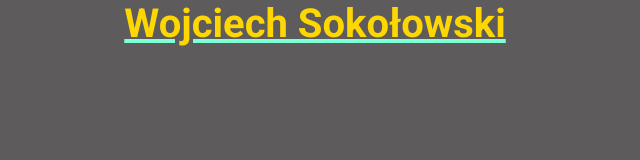
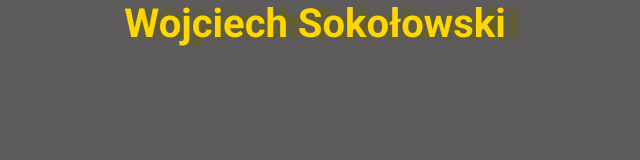
Before and after one commit to Sokulele/BSI1, a plain HTML site: page index.html in a window 1280 px wide. Shown: the whole page, without its empty margins (325-965 px from the left). Drawn offline with Linux system fonts and the light colour scheme.

Commit message:
Update style.css

```diff
--- a/css/style.css
+++ b/css/style.css
@@ -13,7 +13,6 @@ body {
 	font-size: 40px;
 	color: gold;
 	text-align: center;
-	text-decoration: underline;
-	text-decoration-color: aquamarine;
-	font-weight: bold;
+    font-weight:bold;
+	text-shadow: rgb(103, 97, 26) 12px 0px 5px;
 }
```
